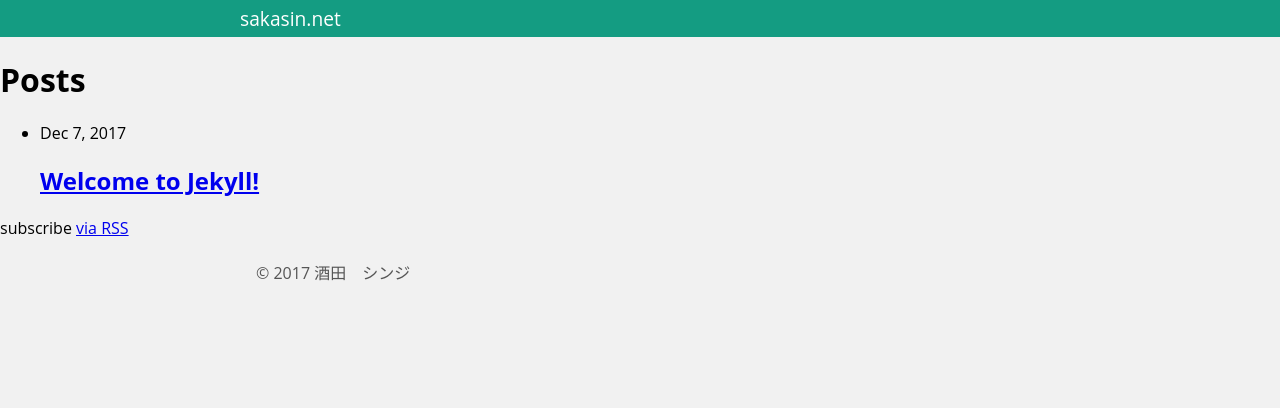
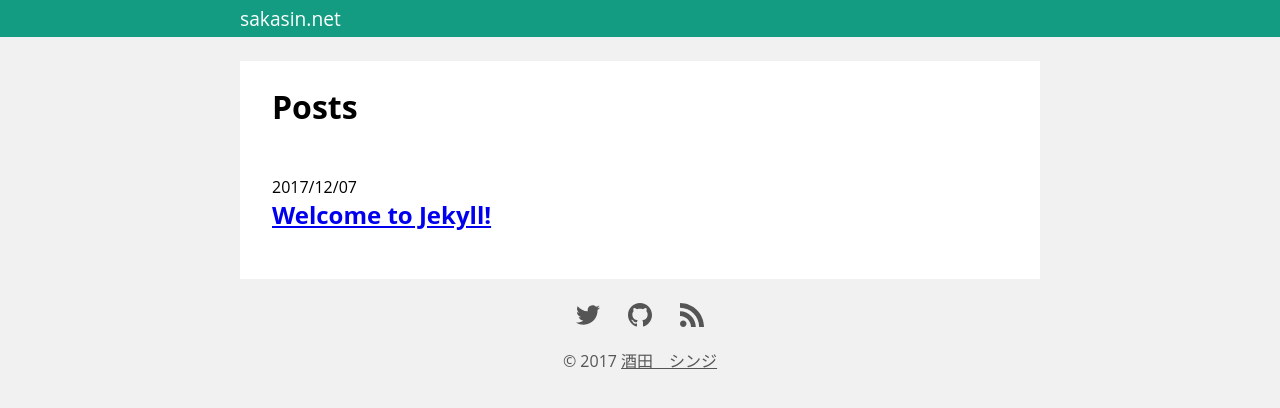
Before and after one commit to ysakasin/blog.sakasin.net, a Jekyll site: the page built from index.md, in a window 1280 px wide. Shown: the top 408 px of the page. Built offline with Jekyll 4.4.1, drawn with Linux system fonts in a browser that asks for light colours.

Commit message:
Footerの調整と記事一覧

```diff
--- a/_config.yml
+++ b/_config.yml
@@ -21,8 +21,9 @@ description: >- # this means to ignore newlines until "baseurl:"
   Google search results) and in your feed.xml site description.
 baseurl: "/sandbox" # the subpath of your site, e.g. /blog
 url: "" # the base hostname & protocol for your site, e.g. http://example.com
-twitter_username: jekyllrb
-github_username:  jekyll
+twitter: NKMR6194
+github: NKMR6194
+permalink: /entry/:title
 
 # Build settings
 markdown: kramdown
--- a/_includes/base.css
+++ b/_includes/base.css
@@ -9,7 +9,7 @@ body {
   font-family: "Open Sans","Helvetica Neue",Helvetica,Arial,"游ゴシック",YuGothic,"ヒラギノ角ゴ ProN W3","Hiragino Kaku Gothic ProN","メイリオ",Meiryo,sans-serif;
 }
 
-article.post {
+article.post, .home {
   background-color: #fff;
   max-width: 800px;
   padding: 1.5rem 2rem;
@@ -20,7 +20,7 @@ article.post {
 }
 
 @media (max-width: 800px) {
-  article.post {
+  article.post, .home {
     margin-right: 1rem;
     margin-left: 1rem;
     padding-right: 1rem;
@@ -32,7 +32,7 @@ article.post {
   }
 }
 
-article h1 {
+h1 {
   margin-top: 0;
   margin-bottom: 0.3rem;
   font-size: 2rem;
@@ -64,7 +64,7 @@ nav a {
   text-decoration: none;
 }
 
-.nav-container, footer p {
+.nav-container {
   padding-top: 0.3rem;
   padding-bottom: 0.3rem;
   margin-left: auto;
@@ -72,11 +72,28 @@ nav a {
   max-width: 800px;
 }
 
-footer p {
-  padding-right: 1rem;
-  padding-left: 1rem;
-  box-sizing: border-box;
+footer {
+  margin-top: 24px;
+  text-align: center;
   color: #555;
+  text-decoration: none;
+}
+
+.footer-sns a {
+  margin: 0 12px;
+  fill: #555;
+}
+
+.footer-sns a:hover {
+  fill: #888;
+}
+
+.copylight a {
+  color: #555;
+}
+
+.copylight a:hover {
+  color: #888;
 }
 
 .highlight {
--- a/_includes/header.html
+++ b/_includes/header.html
@@ -1,7 +1,7 @@
 <nav>
   <div class="nav-container">
     <span class="site-title">
-      <a href="https://sakasin.net">sakasin.net</a>
+      <a href="{{ site.url }}">sakasin.net</a>
     </span>
   </div>
 </nav>
--- a/_layouts/default.html
+++ b/_layouts/default.html
@@ -15,8 +15,12 @@
     {{ content }}
 
     <footer>
-      <p>&copy; 2017 酒田　シンジ</p>
+      <div class="footer-sns">
+        <a href="https://twitter.com/{{ site.twitter }}" target="_blank" rel="noopener noreferrer">{% include icon-twitter.svg %}</a>
+        <a href="https://github.com/{{ site.github }}" target="_blank" rel="noopener noreferrer">{% include icon-github.svg %}</a>
+        <a href="/feed.xml" target="_blank" rel="noopener noreferrer">{% include icon-rss.svg %}</a>
+      </div>
+      <p class="copylight">&copy; 2017 <a href="https://sakasin.net" target="_blank" rel="noopener noreferrer">酒田　シンジ</a></p>
     </footer>
   </body>
-
 </html>
--- a/_layouts/home.html
+++ b/_layouts/home.html
@@ -2,16 +2,26 @@
 layout: default
 ---
 
+<style>
+.post-list {
+  list-style-type: none;
+  padding: 0;
+  margin-top: 3rem;
+}
+
+h2 {
+  margin-top: 0;
+  margin-bottom: 1.5rem;
+}
+</style>
+
 <div class="home">
-
-  {{ content }}
-
   <h1 class="page-heading">Posts</h1>
 
   <ul class="post-list">
     {% for post in site.posts %}
       <li>
-        {% assign date_format = site.minima.date_format | default: "%b %-d, %Y" %}
+        {% assign date_format = site.minima.date_format | default: "%Y/%m/%d" %}
         <span class="post-meta">{{ post.date | date: date_format }}</span>
 
         <h2>
@@ -20,7 +30,4 @@ layout: default
       </li>
     {% endfor %}
   </ul>
-
-  <p class="rss-subscribe">subscribe <a href="{{ "/feed.xml" | relative_url }}">via RSS</a></p>
-
 </div>
```
Also changed, not shown: _includes/icon-github.svg (added), _includes/icon-rss.svg (added), _includes/icon-twitter.svg (added).
